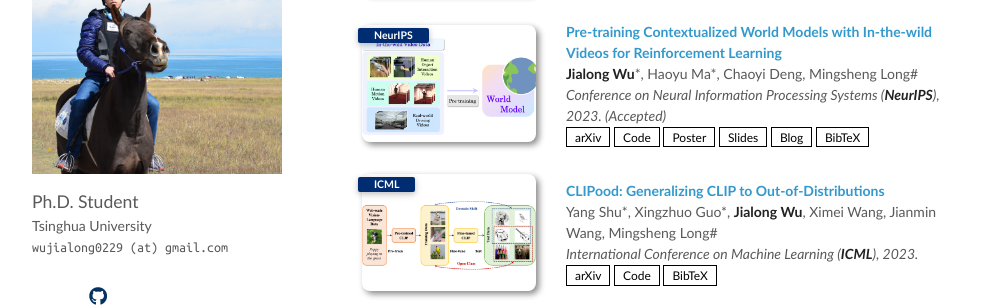
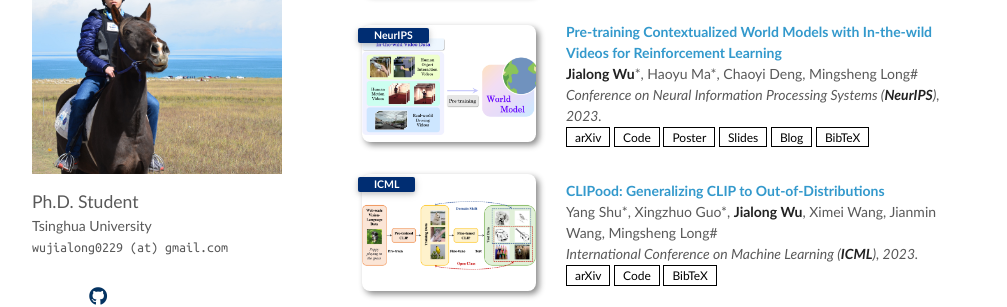
Before and after one commit to Manchery/manchery.github.io, a Jekyll site: the page built from index.md, in a window 1280 px wide and 900 px high, scrolled down 601 px. Shown: the part 174-481 px from the top of the window, without its empty margins (128-1135 px from the left). Built offline with Jekyll 4.4.1, drawn with Linux system fonts in a browser that asks for light colours; nearby versions of some CDN libraries; comment, search, counter and statistics services are not loaded; a style sheet for code colours, icons or effects is not loaded.

Commit message:
Update publications.md

```diff
--- a/_includes/publications.md
+++ b/_includes/publications.md
@@ -37,7 +37,7 @@
     <div class="title"><a href="https://arxiv.org/abs/2305.18499" target="_blank">Pre-training Contextualized World Models with In-the-wild Videos for Reinforcement Learning
 </a></div>
     <div class="author"><strong>Jialong Wu</strong>*, Haoyu Ma*, Chaoyi Deng, Mingsheng Long#</div>
-    <div class="periodical"><em>Conference on Neural Information Processing Systems (<strong>NeurIPS</strong>), 2023. (Accepted)</em></div>
+    <div class="periodical"><em>Conference on Neural Information Processing Systems (<strong>NeurIPS</strong>), 2023.</em></div>
     <div class="links">
       <a href="https://arxiv.org/abs/2305.18499" class="btn btn-sm z-depth-0" role="button" target="_blank" style="font-size:12px;">arXiv</a>
       <a href="https://github.com/thuml/ContextWM" class="btn btn-sm z-depth-0" role="button" target="_blank" style="font-size:12px;">Code</a>
```
